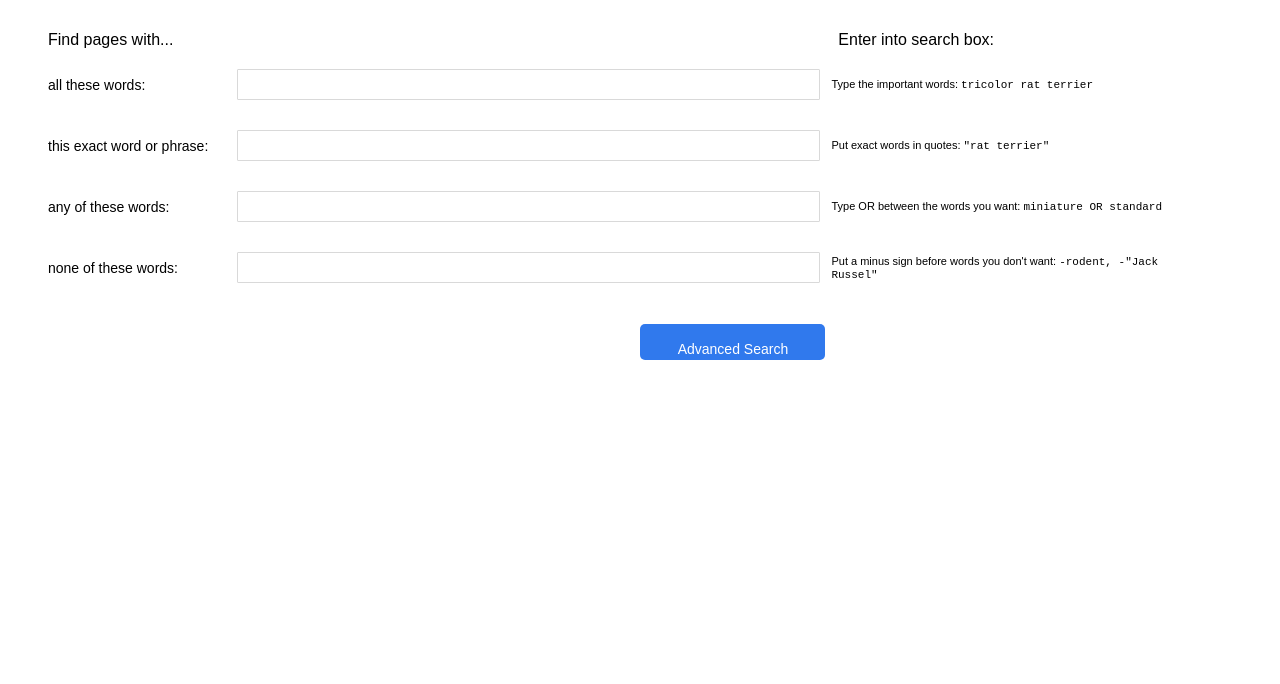
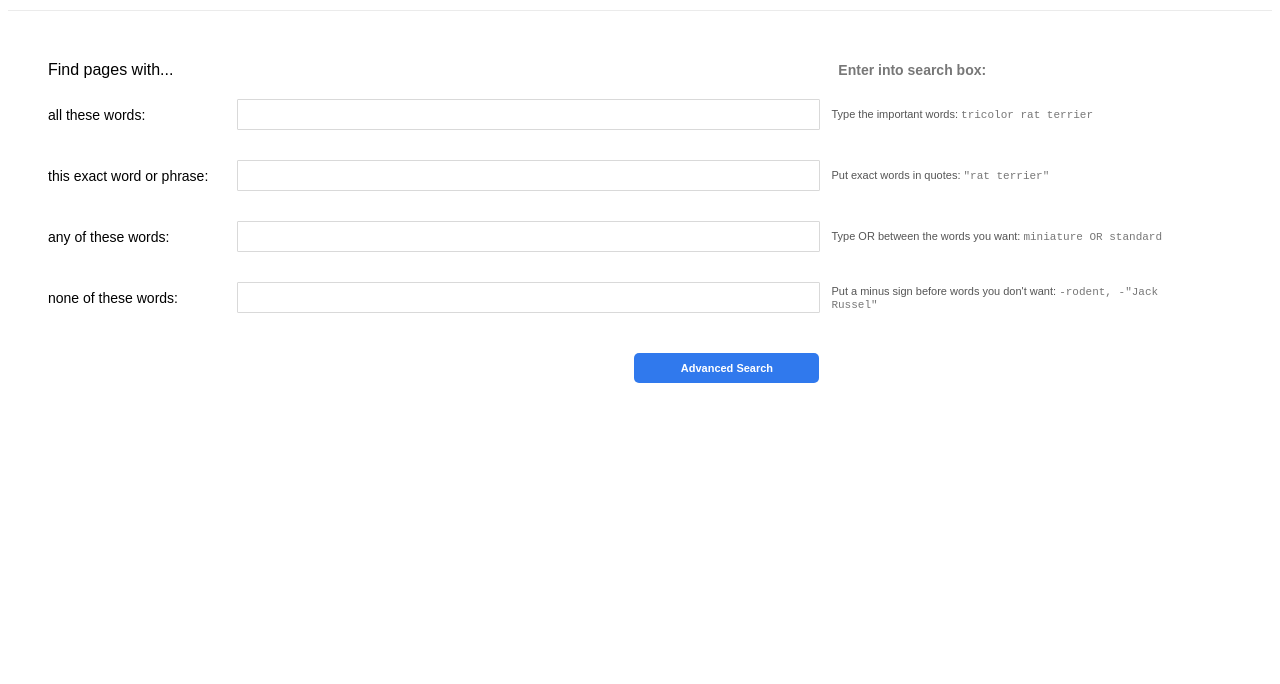
Before and after one commit to mmlowman/cs50w, a plain HTML site: page search/advanced_search.html in a window 1280 px wide. Shown: the part 116-800 px from the top of the page. Drawn offline with Linux system fonts and the light colour scheme.

Commit message:
Updated advanced search page

```diff
--- a/search/advanced_search.html
+++ b/search/advanced_search.html
@@ -24,7 +24,7 @@
             <form action="https://www.google.com/search">
                 <label>Find pages with...</label>
                 <div class="whitespace"></div>
-                <label>Enter into search box:</label>
+                <span>Enter into search box:</span>
                 <div class="search_forms">
                     <label>all these words:</label>
                     <input type="text" name="q">
--- a/search/styles.css
+++ b/search/styles.css
@@ -39,7 +39,7 @@ body{
 #adv_bar{
     color: #d93025;
     font-size: 20px;
-    margin: 10px;
+    margin: 25px 35px;
 }
 #adv_border{
     border-bottom: 1px solid #ebebeb;
@@ -48,10 +48,15 @@ body{
     text-align: center;
     background-color: #3079ed;
     color: white;
-    padding: 12px;
+    font-weight: bold;
+    font-size: 11px;
+    padding: 0 12px;
     border: 1px;
     border-radius: 5px;
     float: right;
+    margin: 10px;
+    height: 30px;
+    min-width: 120px;
 }
 .top_bar{
     display: flex;
@@ -115,6 +120,12 @@ body{
     width: 16%;
     font-size: 14px;
 }
+.adv_search_container span{
+    width: 16%;
+    font-size: 14px;
+    font-weight: 700;
+    color: #777;
+}
 .adv_search_container .search_forms input[type=text]{
     width: 49%;
     padding: 2px 0;
@@ -123,9 +134,12 @@ body{
     font-size: 11px;
     width: 30%;
     margin-left: 1%;
+    color: #555;
 }
 .adv_search_container .search_forms .search_examples .monospace{
     font-family: monospace;
+    font-weight: 100;
+    font-size: 11px;
 }
 .adv_search_container .search_forms .adv_btn{
     width: 50%;
```
